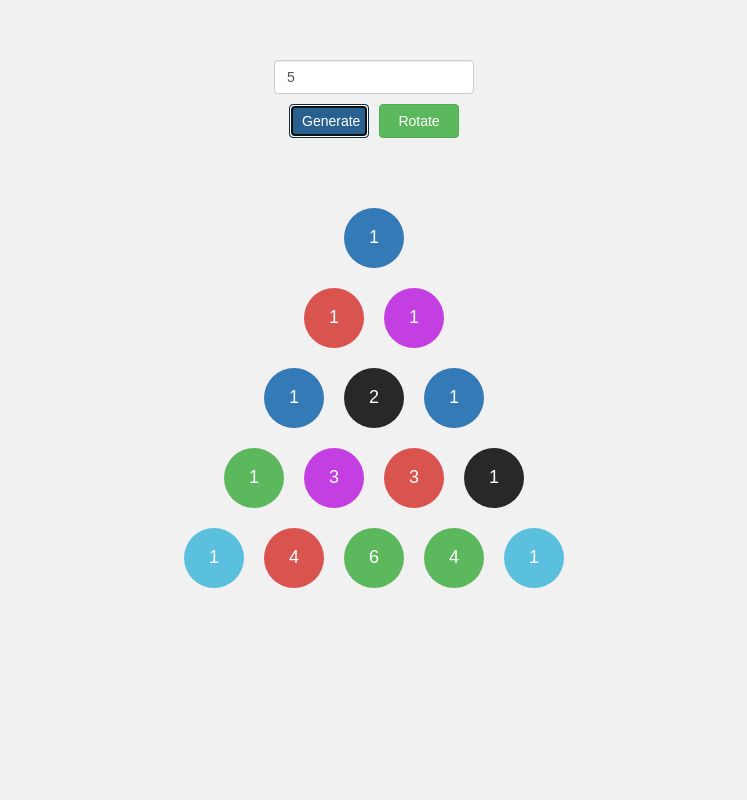
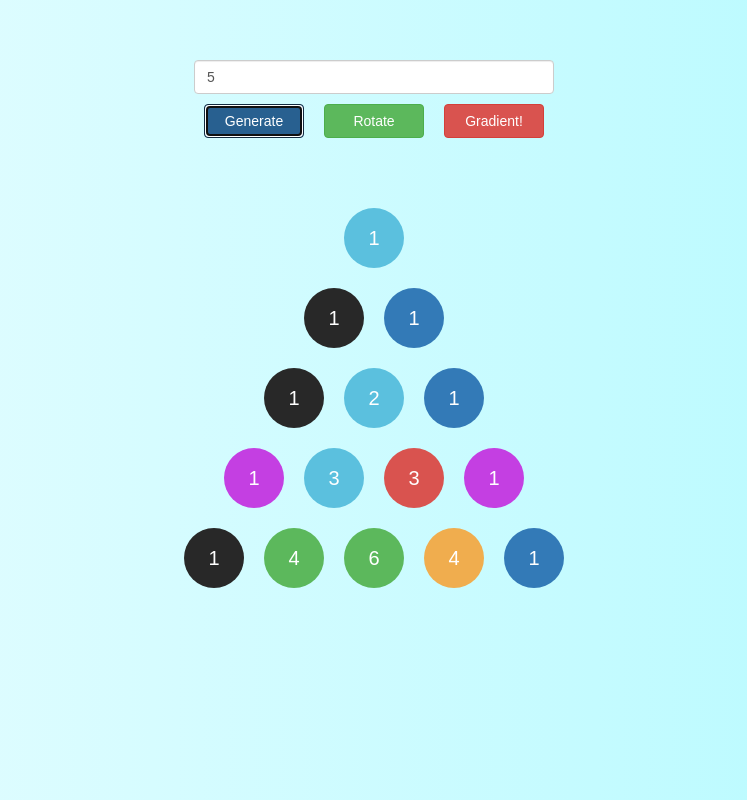
Before and after one commit to ppppbn/react-pascal-triangle, a React (Create React App) app: page / in a window 1280 px wide. Both pictures are taken after typing "5" into the empty fields and a click on the button "Generate". Shown: the whole page, without its empty margins (266-1013 px from the left). Built offline with nearby package versions, Linux system fonts and the light colour scheme.

Commit message:
Add gradient color

```diff
--- a/src/App.css
+++ b/src/App.css
@@ -1,6 +1,9 @@
 html, body {
   height : 100%;
-  background :#f1f1f1;
+  background :#e7fdff;
+  background: -webkit-linear-gradient(to right, #e7fdff, #b3faff);  /* Chrome 10-25, Safari 5.1-6 */
+  background: linear-gradient(to right, #e7fdff, #b3faff); /* W3C, IE 10+/ Edge, Firefox 16+, Chrome 26+, Opera 12+, Safari 7+ */
+
 }
 
 .App {
@@ -13,7 +16,7 @@ html, body {
 }
 
 .App-header {
-  background-color: #222;
+  background: #222;
   height: 150px;
   padding: 20px;
   color: white;
@@ -33,13 +36,12 @@ html, body {
 }
 
 .input-container {
-  width: 200px;
   margin-top: 60px;
 }
 
-.input-container .btn{
-  width: 80px;
-  margin: 10px 5px;
+.input-container .btn-nav{
+  width: 100px;
+  margin: 10px;
 }
 
 input::-webkit-outer-spin-button,
@@ -70,8 +72,14 @@ input::-webkit-inner-spin-button {
   border-radius: 50%;
 }
 
+.list-element h4 {
+  margin: 0px;
+  font-size: 20px;
+  padding: 0px;
+}
+
 .triangle-container {
-  margin-top: 50px;
+  margin: 50px 0px;
 }
 
 .custom-row-reverse {
@@ -142,3 +150,87 @@ input::-webkit-inner-spin-button {
   background : #282828;
   color : white;
 }
+
+.bg-1 {
+  background: #00F260;  /* fallback for old browsers */
+  background: -webkit-linear-gradient(to right, #0575E6, #00F260);  /* Chrome 10-25, Safari 5.1-6 */
+  background: linear-gradient(to right, #0575E6, #00F260); /* W3C, IE 10+/ Edge, Firefox 16+, Chrome 26+, Opera 12+, Safari 7+ */
+  color : white;
+}
+
+.bg-2 {
+  background: #fc4a1a;  /* fallback for old browsers */
+  background: -webkit-linear-gradient(to right, #f7b733, #fc4a1a);  /* Chrome 10-25, Safari 5.1-6 */
+  background: linear-gradient(to right, #f7b733, #fc4a1a); /* W3C, IE 10+/ Edge, Firefox 16+, Chrome 26+, Opera 12+, Safari 7+ */
+  color : white;
+}
+
+.bg-3 {
+  background: #59C173;  /* fallback for old browsers */
+  background: -webkit-linear-gradient(to right, #5D26C1, #a17fe0, #59C173);  /* Chrome 10-25, Safari 5.1-6 */
+  background: linear-gradient(to right, #5D26C1, #a17fe0, #59C173); /* W3C, IE 10+/ Edge, Firefox 16+, Chrome 26+, Opera 12+, Safari 7+ */
+  color : white;
+}
+
+.bg-4 {
+  background: #1a2a6c;  /* fallback for old browsers */
+  background: -webkit-linear-gradient(to right, #fdbb2d, #b21f1f, #1a2a6c);  /* Chrome 10-25, Safari 5.1-6 */
+  background: linear-gradient(to right, #fdbb2d, #b21f1f, #1a2a6c); /* W3C, IE 10+/ Edge, Firefox 16+, Chrome 26+, Opera 12+, Safari 7+ */
+  color : white;
+}
+
+.bg-5 {
+  background: #de6161;  /* fallback for old browsers */
+  background: -webkit-linear-gradient(to right, #2657eb, #de6161);  /* Chrome 10-25, Safari 5.1-6 */
+  background: linear-gradient(to right, #2657eb, #de6161); /* W3C, IE 10+/ Edge, Firefox 16+, Chrome 26+, Opera 12+, Safari 7+ */
+  color : white
+}
+
+.bg-6 {
+  background: #00bf8f;  /* fallback for old browsers */
+  background: -webkit-linear-gradient(to right, #001510, #00bf8f);  /* Chrome 10-25, Safari 5.1-6 */
+  background: linear-gradient(to right, #001510, #00bf8f); /* W3C, IE 10+/ Edge, Firefox 16+, Chrome 26+, Opera 12+, Safari 7+ */
+  color : white;
+}
+
+.bg-7 {
+  background: #a8c0ff;  /* fallback for old browsers */
+  background: -webkit-linear-gradient(to right, #3f2b96, #a8c0ff);  /* Chrome 10-25, Safari 5.1-6 */
+  background: linear-gradient(to right, #3f2b96, #a8c0ff); /* W3C, IE 10+/ Edge, Firefox 16+, Chrome 26+, Opera 12+, Safari 7+ */
+  color : white;
+}
+
+.bg-8 {
+  background: #333333;  /* fallback for old browsers */
+  background: -webkit-linear-gradient(to right, #dd1818, #333333);  /* Chrome 10-25, Safari 5.1-6 */
+  background: linear-gradient(to right, #dd1818, #333333); /* W3C, IE 10+/ Edge, Firefox 16+, Chrome 26+, Opera 12+, Safari 7+ */
+  color : white;
+}
+
+.bg-9 {
+  background: #355C7D;  /* fallback for old browsers */
+  background: -webkit-linear-gradient(to right, #C06C84, #6C5B7B, #355C7D);  /* Chrome 10-25, Safari 5.1-6 */
+  background: linear-gradient(to right, #C06C84, #6C5B7B, #355C7D); /* W3C, IE 10+/ Edge, Firefox 16+, Chrome 26+, Opera 12+, Safari 7+ */
+  color : white;
+}
+
+.bg-10 {
+  background: #40E0D0;  /* fallback for old browsers */
+  background: -webkit-linear-gradient(to right, #FF0080, #FF8C00, #40E0D0);  /* Chrome 10-25, Safari 5.1-6 */
+  background: linear-gradient(to right, #FF0080, #FF8C00, #40E0D0); /* W3C, IE 10+/ Edge, Firefox 16+, Chrome 26+, Opera 12+, Safari 7+ */
+  color : white;
+}
+
+.bg-11 {
+  background: #108dc7;  /* fallback for old browsers */
+  background: -webkit-linear-gradient(to right, #ef8e38, #108dc7);  /* Chrome 10-25, Safari 5.1-6 */
+  background: linear-gradient(to right, #ef8e38, #108dc7); /* W3C, IE 10+/ Edge, Firefox 16+, Chrome 26+, Opera 12+, Safari 7+ */
+  color : white;
+}
+
+.bg-12 {
+  background: #FC5C7D;  /* fallback for old browsers */
+  background: -webkit-linear-gradient(to right, #6A82FB, #FC5C7D);  /* Chrome 10-25, Safari 5.1-6 */
+  background: linear-gradient(to right, #6A82FB, #FC5C7D); /* W3C, IE 10+/ Edge, Firefox 16+, Chrome 26+, Opera 12+, Safari 7+ */
+  color : white;
+}
--- a/src/App.js
+++ b/src/App.js
@@ -2,6 +2,7 @@ import React, { Component } from 'react';
 import './App.css';
 
 const bg = ['bg-primary', 'bg-success', 'bg-warning', 'bg-danger', 'bg-info', 'bg-violet', 'bg-dark'];
+const bgGra = ['bg-1', 'bg-2', 'bg-3', 'bg-4', 'bg-5', 'bg-6', 'bg-7', 'bg-8', 'bg-9', 'bg-10', 'bg-11', 'bg-12'];
 
 class App extends Component {
   constructor(){
@@ -10,7 +11,8 @@ class App extends Component {
       exponent : 0,
       generated : false,
       exponentArray : [],
-      screen : 1
+      screen : 1,
+      gradient : false
     }
   }
 
@@ -40,8 +42,22 @@ class App extends Component {
     }) : 0;
   }
 
+  toggleGradient = () => {
+    this.setState({
+      gradient : !this.state.gradient
+    })
+  }
+
+  colorClass = (val, val2) => {
+    console.log('gra', this.state.gradient);
+    var customColor = this.state.gradient ?
+      bgGra[(val + val2)%12] : bg[Math.floor(Math.random() * 7)];
+    return customColor + " list-element horizontal-center vertical-center";
+  }
+
   render() {
     let screenClass;
+    const gradient = this.state.gradient;
     switch(this.state.screen) {
       case 1 :
         screenClass = " custom-display-flex custom-column";
@@ -62,7 +78,7 @@ class App extends Component {
     let lists = this.state.exponentArray.map((val, key) => {
       let row = this.state.exponentArray.slice(0, key + 1).map((val2, key2) => {
         return (
-          <div className={"list-element horizontal-center vertical-center " + bg[Math.floor(Math.random()*7)]}>
+          <div className={this.colorClass(val, val2)}>
             <h4 className="custom-display-inline-block text-white">{this.calculateValue(key, key2)}</h4>
           </div>
         )
@@ -80,8 +96,9 @@ class App extends Component {
           <div className="input-container">
             <form onSubmit={this.generate}>
               <input type="number" className="form-control" placeholder="Enter n?" value={this.state.exponent ? this.state.exponent : ""} onChange={this.changeExponent}></input>
-              <button type="submit" className="btn btn-primary">Generate</button>
-              <button type="button" className="btn btn-success" onClick={this.rotate}>Rotate</button>
+              <button type="submit" className="btn btn-nav btn-primary">Generate</button>
+              <button type="button" className="btn btn-nav btn-success" onClick={this.rotate}>Rotate</button>
+              <button type="button" className="btn btn-nav btn-danger" onClick={this.toggleGradient}>{this.state.gradient ? 'Simple!' : 'Gradient!'}</button>
             </form>
           </div>
         </div>
```
